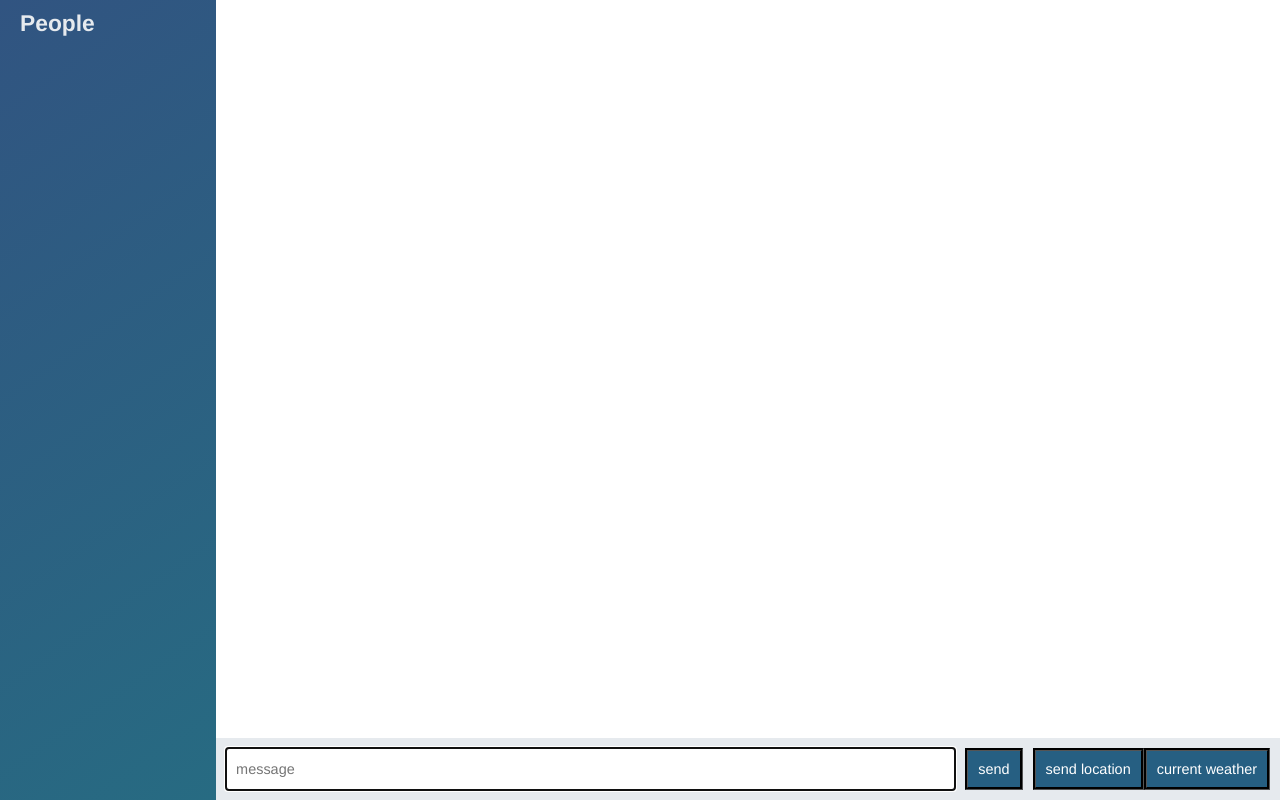
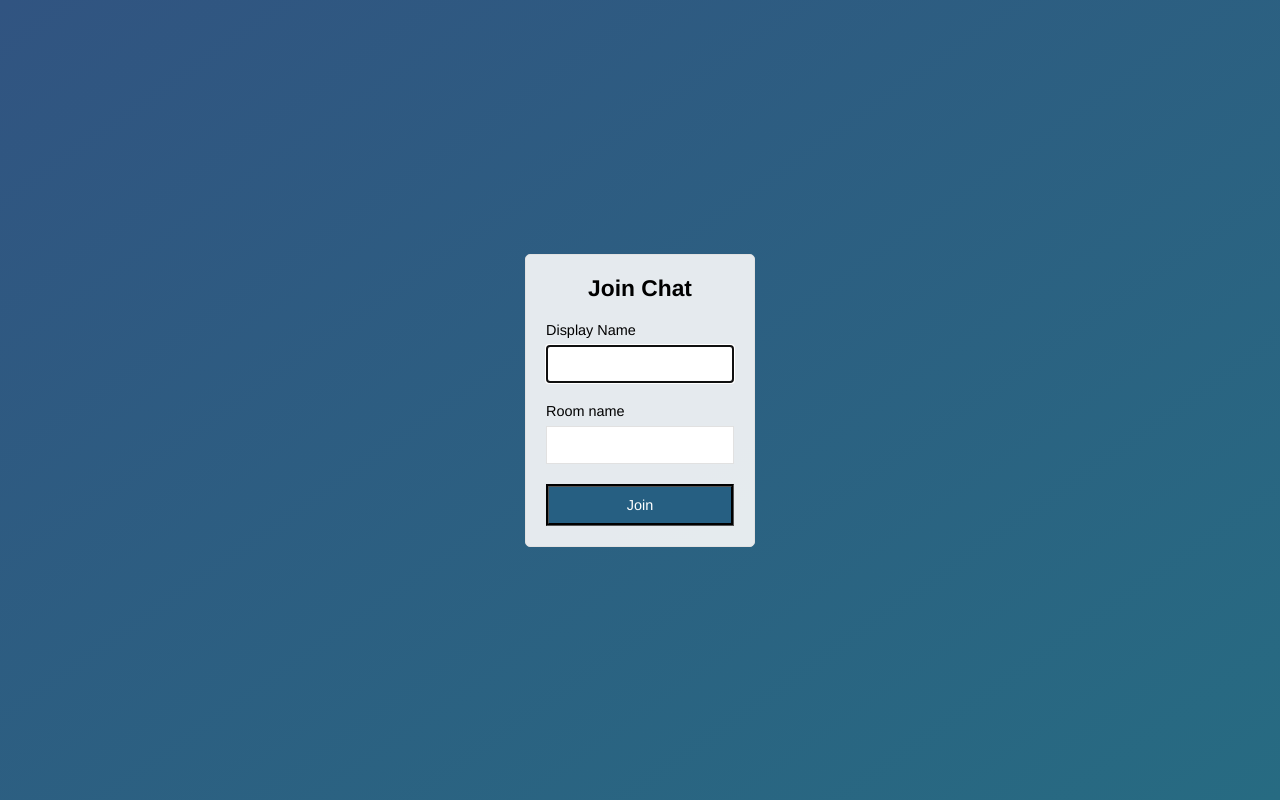
Before and after one commit to ruchitpatel147/node-chat-app, a website: page public/index.html in a window 1280 px wide. Drawn offline with nearby package versions, Linux system fonts and the light colour scheme; no server answers.

Commit message:
join chat

```diff
--- a/public/index.html
+++ b/public/index.html
@@ -2,58 +2,28 @@
 <html lang="en">
 <head>
     <meta charset="UTF-8">
-    <title>Title</title>
-  <link rel="stylesheet" href="css/home.css">
+    <title>Join | ChatApp</title>
+    <meta name="viewport" content="width=device-width ,initial-scale=1 , user-scalable=no">
+    <link rel="stylesheet" href="css/home.css">
 </head>
-<body class="chat">
- <div class="chat__sidebar">
-     <h3>People</h3>
-     <div id="users"></div>
- </div>
- <div class="chat__main">
-     <ol id="messages" class="chat__messages"></ol>
-      <div class="chat__footer">
-            <form id="Myform1">
-                <input type="text" name="message" id="message" placeholder="message" autofocus autocomplete="off">
-                <button id="button1" >send</button>
-
-            </form>
-          <button id="locationButton">send location</button>
-          <button id="currentWeather">current weather</button>
-
-
-      </div>
- </div>
- <script id="template" type="text/x-handlebars-template">
-     <li class="message">
-     <div class="message__title">
-         <h4>{{from}}</h4>
-         <span style="color:green">{{createdAt}}</span>
-     </div>
-     <div >
-         <p>{{text}}</p>
-
-     </div>
-     </li>
-
- </script>
- <script id="locationtemplate" type="text/x-handlebars-template">
-     <li class="message">
-         <div class="message__title">
-             <h4>{{from}}</h4>
-             <span style="color:green">{{createdAt}}</span>
-         </div>
-         <div >
-             <a href="{{url}}" target="_blank">My Current Location</a>
-         </div>
-     </li>
-
- </script>
-
-<script src="/socket.io/socket.io.js"></script>
- <script src="js/libs/jquery-3.4.1.min.js"></script>
- <script src="js/libs/mustache.js"></script>
- <script src="js/libs/moment.js"></script>
-<script  src="./js/index.js"></script>
+<body class="centered-form">
+<div class="centered-form__form">
+    <form action="chat.html">
+        <div class="form-field">
+            <h3>Join Chat</h3>
+        </div>
+        <div class="form-field">
+            <label>Display Name</label>
+            <input type="text" name="name" autofocus>
+        </div>
+        <div class="form-field">
+            <label>Room name</label>
+            <input type="text" name="room">
+        </div>
+        <div class="form-field">
+            <button>Join</button>
+        </div>
+    </form>
+</div>
 </body>
 </html>
--- a/public/js/index.js
+++ b/public/js/chat.js
@@ -17,6 +17,8 @@ const lastMessageHeight = newMesage.prev().innerHeight();
     console.log("lastMessageHeight",lastMessageHeight);
     if(clientHeight+scrollTop+newMessageHeight+lastMessageHeight>=scrollHeight)
     {
+
+        console.log(message.scrollTop);
         message.scrollTop(scrollHeight);
     }
 }
```
Also changed, not shown: public/chat.html (added, +59 -0 lines), public/help.html (deleted, +0 -10 lines).
